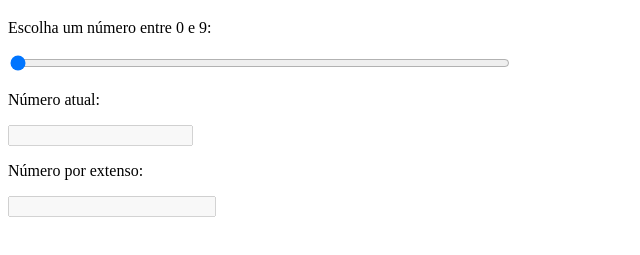
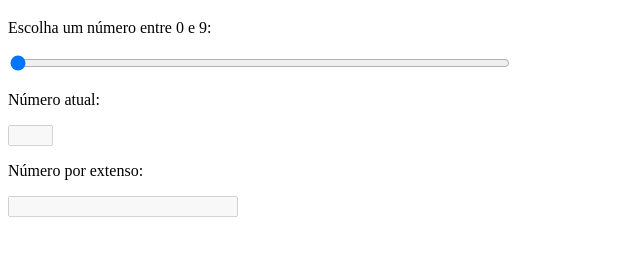
Before and after one commit to madsoncoelho/FullNumber, a plain HTML site: page index.html in a window 1280 px wide. Shown: the part 61-316 px from the top of the page, without its empty margins (0-640 px from the left). Drawn offline with Linux system fonts and the light colour scheme.

Commit message:
Adds screenshot and some style

```diff
--- a/css/styles.css
+++ b/css/styles.css
@@ -2,6 +2,10 @@
     width: 500px;
 }
 
+#currentNumber {
+    width: 5ch;
+}
+
 #fullNumber {
-    width: 200px;
+    width: 30ch;
 }
```
Also changed, not shown: screenshot.png (added).
